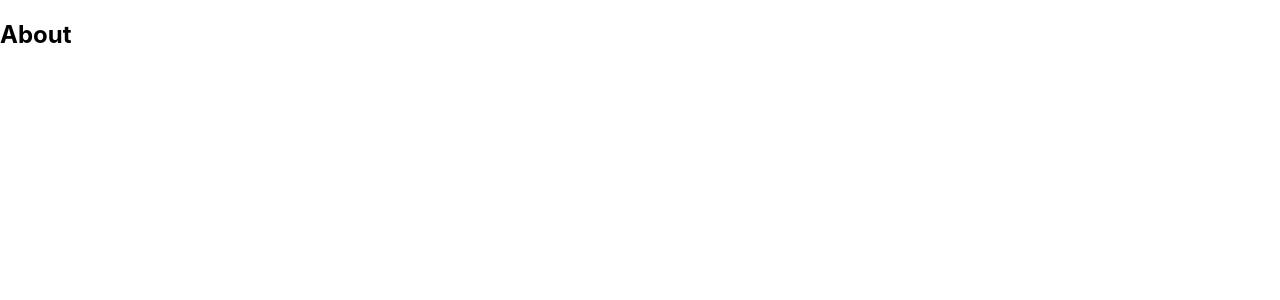
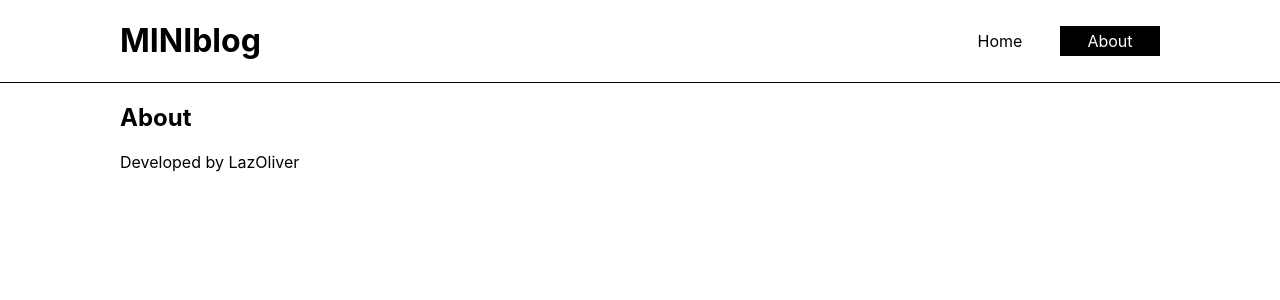
Before and after one commit to lazoliver/blogReact, a JavaScript app: page /about in a window 1280 px wide. Shown: the top 300 px of the page. Built offline with nearby package versions, Linux system fonts and the light colour scheme; the HTML template or start-up script is replaced by a standard one.

Commit message:
setup: header / navbar / footer

```diff
--- a/src/App.css
+++ b/src/App.css
@@ -1,4 +1,4 @@
 .container{
-    margin-bottom: 5em;
-    min-height: 60vh;
+    margin: 0 auto;
+    max-width: 1040px;
 }
--- a/src/App.js
+++ b/src/App.js
@@ -6,14 +6,22 @@ import { BrowserRouter, Routes, Route } from 'react-router-dom';
 import Home from "./pages/Home/Home";
 import About from "./pages/About/About";
 
+// components
+import Header from './component/Header/Header';
+import Footer from './component/Footer/Footer';
+
 function App() {
   return (
     <div className="App">
       <BrowserRouter>
-        <Routes>
-          <Route exact path="/" element={<Home/>}/>
-          <Route path="/about" element={<About/>}/>
-        </Routes>
+        <Header/>
+          <div className='container'>
+            <Routes>
+              <Route exact path="/" element={<Home/>}/>
+              <Route path="/about" element={<About/>}/>
+            </Routes>
+          </div>
+        <Footer/>
       </BrowserRouter>
     </div>
   );
--- /dev/null
+++ b/src/component/Footer/Footer.js
@@ -0,0 +1,8 @@
+const Footer = () => {
+    return <footer>
+        <div className="container">
+            Developed by LazOliver
+        </div>
+    </footer>
+}
+export default Footer;
--- /dev/null
+++ b/src/component/Header/Header.js
@@ -0,0 +1,21 @@
+import { NavLink } from "react-router-dom";
+
+// components
+import NavBar from "../NavBar/NavBar";
+
+// css
+import styles from "./Header.module.css";
+
+const Header = () => {
+    return <header className={styles.header}>
+        <div className="container">
+            <NavLink to="/">
+                <h1>
+                    MINIblog
+                </h1>
+            </NavLink>
+            <NavBar/>
+        </div>
+    </header>
+}
+export default Header;
--- /dev/null
+++ b/src/component/Header/Header.module.css
@@ -0,0 +1,6 @@
+.header{border-bottom: 1px solid #000;}
+.header div{
+    align-items: center;
+    display: flex;
+    justify-content: space-between;
+}
--- /dev/null
+++ b/src/component/NavBar/NavBar.css
@@ -0,0 +1,15 @@
+.nav{
+    display: flex;
+    gap: 10px;
+}
+.nav a{
+    align-items: center;
+    display: flex;
+    justify-content: center;
+    padding: 5px 15px;
+    width: 70px;
+}
+.nav .active{
+    background-color: #000;
+    color: #fff;
+}
--- /dev/null
+++ b/src/component/NavBar/NavBar.js
@@ -0,0 +1,11 @@
+import { NavLink } from "react-router-dom";
+
+import "./NavBar.css"
+
+const NavBar = () => {
+    return <nav className="nav">
+        <NavLink to="/">Home</NavLink>
+        <NavLink to="/about">About</NavLink>
+    </nav>
+}
+export default NavBar;
--- a/src/index.css
+++ b/src/index.css
@@ -11,3 +11,8 @@ code {
   font-family: source-code-pro, Menlo, Monaco, Consolas, 'Courier New',
     monospace;
 }
+
+a{
+  color: #000;
+  text-decoration: none;
+}
```
